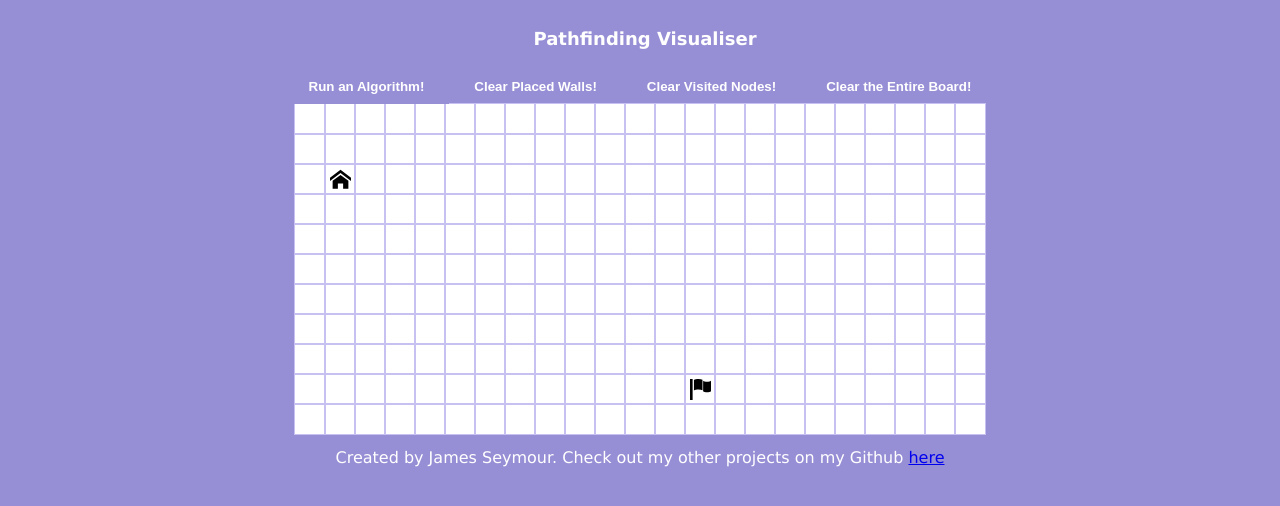
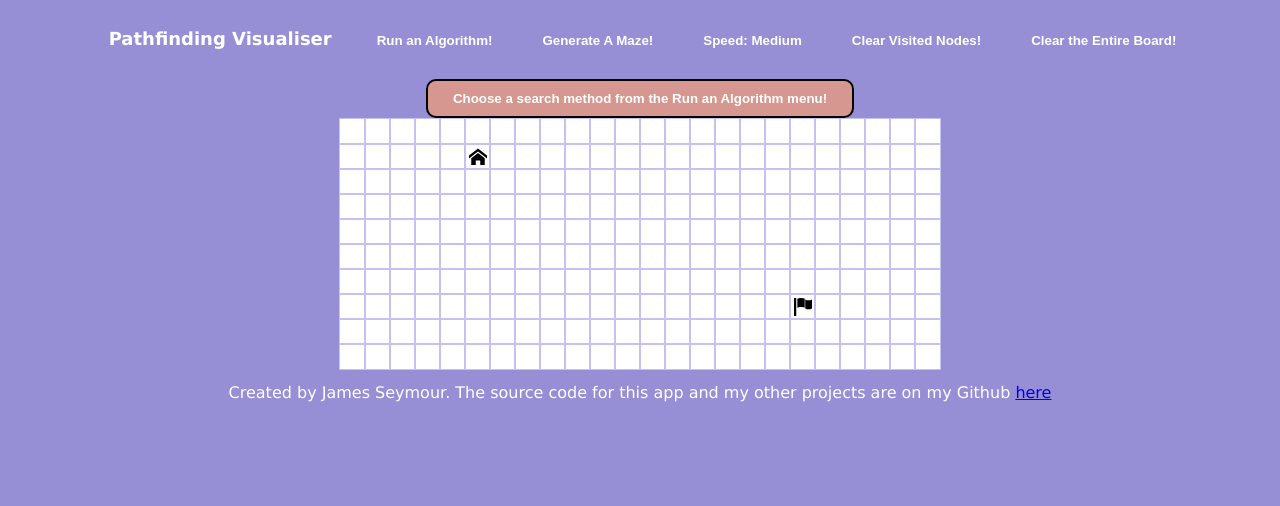
Before and after one commit to james-seymour/pathfinding-visualiser, a React (Create React App) app: page / in a window 1280 px wide. Shown: the top 506 px of the page. Built offline with nearby package versions, Linux system fonts and the light colour scheme.

Commit message:
Created new dropdown menus for animation speed and maze generation

```diff
--- a/src/visualiser/Node.css
+++ b/src/visualiser/Node.css
@@ -1,6 +1,6 @@
 .node {
-    width: 30px;
-    height: 30px;
+    width: 25px;
+    height: 25px;
     outline: 1px solid rgb(198, 193, 240);
     display: inline-block;
   }
@@ -83,24 +83,36 @@
 @keyframes visitedAnimation {
     0% {
     transform: scale(0.3);
-    background-color: rgb(143, 205, 213);
+    background-color: rgb(151, 143, 213);
     border-radius: 100%;
     }
 
     50% {
-    background-color: rgb(151, 143, 213);
+    background-color: rgb(143, 205, 213);
     border-radius: 50%;
     }
 
     75% {
     transform: scale(1.2);
-    background-color: rgb(213, 151, 143);
+    background-color: rgb(159, 213, 143);
     border-radius: 25%;
     }
 
     100% {
     border-radius: 0%;
     transform: scale(1);
-    background-color: rgb(159, 213, 143);
+    background-color: rgb(213, 151, 143);
     }
 }
+
+.node-shortest-path {
+    background-color: rgb(143, 213, 151);
+    animation-name: fadeInAnimation;
+    animation-duration: 0.1s;
+    animation-timing-function: ease-out;
+    animation-delay: 0;
+    animation-direction: alternate;
+    animation-iteration-count: 1;
+    animation-fill-mode: forwards;
+    animation-play-state: running;
+}
--- a/src/visualiser/Visualiser.css
+++ b/src/visualiser/Visualiser.css
@@ -4,17 +4,9 @@ html {
     display: inline-block;
 }
 
-.grid {
-    box-sizing: border-box;
-    display: inline-block;
-    background-color: white;
-    font-size: 0;
-    height: 100%;
-    width: var(--screen-x)*30px;
-}
-
 .userinterface {
     display: inline-block;
+    justify-content: left;
     background-color: rgb(151, 143, 213);
     border-color: rgb(0, 0, 0);
     text-align: center;
@@ -23,6 +15,7 @@ html {
 
 .navbar {
     display: inline-block;
+
     color: white;
     font-family: 'Verdana', Arial, sans-serif;
     font-weight: bold;
@@ -49,6 +42,7 @@ html {
 
 
 .dropbtn {
+    text-align: center;
     font-weight: bold;
     background-color: rgb(151, 143, 213);
     color: white;
@@ -81,13 +75,48 @@ html {
   }
 
   /* Change color of dropdown links on hover */
-.dropdown-content a:hover {background-color: #ddd;}
+.dropdown-content a:hover {
+    background-color: #ddd;
+}
 
 /* Show the dropdown menu on hover */
-.dropdown:hover .dropdown-content {display: block;}
+.dropdown:hover .dropdown-content {
+    display: block;
+
+}
 
 /* Change the background color of the dropdown button when the dropdown content is shown */
-.dropdown:hover .dropbtn {background-color: rgb(188, 200, 156);}
+.dropdown:hover .dropbtn {
+    background-color: rgb(188, 200, 156);
+}
+
+.legend {
+    width: 100%;
+    height: 5vh;
+    text-align: center;
+    padding-top: 10px;
+}
+
+.visualise-button {
+    background-color: rgb(213, 151, 143);
+    border: 2px solid black;
+    border-radius: 10px;
+    padding: 10px 25px;
+    font-weight: bold;
+    text-align: center;
+    display: inline-block;
+    color: white;
+    cursor: pointer;
+}
+
+.grid {
+    box-sizing: border-box;
+    display: inline-block;
+    background-color: white;
+    font-size: 0;
+    height: 100%;
+    width: var(--screen-x)*30px;
+}
 
 .footer {
     font-family: 'Verdana', Arial, sans-serif;
--- a/src/visualiser/Visualiser.js
+++ b/src/visualiser/Visualiser.js
@@ -3,23 +3,31 @@ import { calculateDijkstra } from '../algorithms/dijkstra.js'
 import { dfs } from "../algorithms/dfs.js"
 import Node from "./Node.js"
 import "./Visualiser.css"
+import { getNodesInShortestPathOrder } from '../algorithms/algorithms.js'
+import { generateRandomMazeIndices } from '../mazes/randmaze.js'
 
 // Any {} tells the compiler this is JS specific code
 
 export default class Visualiser extends Component {
 	constructor() {
 		super();
+
+		const variableNumRows = Math.floor(((window.screen.height - 350) / 25))
+		const variableNumCols = Math.floor(((window.screen.width - 200) / 25))
+		const variableDefaultStartingPos = [Math.floor(variableNumRows/4) - 1, Math.floor(variableNumCols/4) - 1]
+		const variableDefaultEndingPos = [Math.floor(3*variableNumRows/4), Math.floor(3*variableNumCols/4)]
+
     this.state = {
       gridData: [],
-      START_NODE_ROW: Math.floor((window.screen.height / 200) - 1),
-			START_NODE_COL: Math.floor((window.screen.width / 300) - 1),
-      END_NODE_ROW: Math.floor((window.screen.height * 3 / 200)),
-      END_NODE_COL: Math.floor((window.screen.width * 5 / 300)),
+      START_NODE_ROW: variableDefaultStartingPos[0],
+			START_NODE_COL: variableDefaultStartingPos[1],
+      END_NODE_ROW: variableDefaultEndingPos[0],
+      END_NODE_COL: variableDefaultEndingPos[1],
       userPaintingWalls: false,
 			userMovingStartNode: false,
 			userMovingEndNode: false,
-      NUM_ROWS: Math.floor(((window.screen.height - 250) / 30)),
-      NUM_COLS: Math.floor(((window.screen.width - 100) / 30)),
+      NUM_ROWS: variableNumRows,
+      NUM_COLS: variableNumCols,
 			// NUM_ROWS: 15,
       // NUM_COLS: 25,
       isRunning: false,
@@ -28,8 +36,13 @@ export default class Visualiser extends Component {
       isWallNode: false,
       currentRow: 0,
       currentCol: 0,
+			selectedAlgorithm: null,
+			animationSpeed: 10,
+			animationSpeedLabel: "Medium"
     };
 	}
+
+	//Main purple colour: rgb(151, 143, 213)
 
 	componentDidMount() {
 		const gridData = this.createGridData()
@@ -74,6 +87,18 @@ export default class Visualiser extends Component {
 		return endNode
 	}
 
+	isStartNode = (row, col) => {
+		return (row === this.state.START_NODE_ROW && col === this.state.START_NODE_COL)
+	}
+
+	isEndNode = (row, col) => {
+		return (row === this.state.END_NODE_ROW && col === this.state.END_NODE_COL)
+	}
+
+	isStartOrEndNode = (row, col) => {
+		return (this.isStartNode(row, col) || this.isEndNode(row, col))
+	}
+
 	getNodeClassName(row, col) {
 		return document.getElementById(`node-${row}-${col}`).className
 	}
@@ -83,12 +108,11 @@ export default class Visualiser extends Component {
 	}
 
 	handleMouseDown(row, col) {
-		console.log(this.state)
 		if (this.state.isRunning) return;
 
-		if (this.state.START_NODE_ROW === row && this.state.START_NODE_COL === col) {
+		if (this.isStartNode(row, col)) {
 			this.setState({ userMovingStartNode: true })
-		} else if (this.state.END_NODE_ROW === row && this.state.END_NODE_COL === col) {
+		} else if (this.isEndNode(row, col)) {
 			this.setState({ userMovingEndNode: true })
 		} else {
 			this.setState({ userPaintingWalls: true })
@@ -97,9 +121,7 @@ export default class Visualiser extends Component {
 	}
 
 	handleMouseEnter(row, col) {
-		const startNode = this.state.START_NODE_ROW === row && this.state.START_NODE_COL === col
-		const endNode = this.state.END_NODE_ROW === row && this.state.END_NODE_COL === col
-		if (this.state.isRunning || startNode || endNode) return;
+		if (this.state.isRunning || this.isStartOrEndNode(row, col)) return;
 
 		if (this.state.userMovingStartNode) {
 			this.updateNodeClassName(this.state.START_NODE_ROW, this.state.START_NODE_COL, '')
@@ -140,7 +162,7 @@ export default class Visualiser extends Component {
 		this.setState({isRunning: !this.state.isRunning})
 	}
 
-	parseAlgorithmChoice(algorithm) {
+	parseAlgorithmChoice() {
 		if (this.state.isRunning) return;
 		// Set the state to running!
 		this.setState({isRunning: true})
@@ -151,41 +173,58 @@ export default class Visualiser extends Component {
 		const startNode = this.getStartNode(syncedGrid)
 		const endNode = this.getEndNode(syncedGrid)
 
-
-		switch(algorithm) {
+		switch(this.state.selectedAlgorithm) {
 			// Add more cases on here for more implementations
 			// Visualiser algorithms do not need the current state of the gridData
 			// because they can actually receive this state by calling the update function
 			// See dijkstra.js
-			case "dijkstra":
-				const { algorithmCalculation, endNodeReachable } = calculateDijkstra(syncedGrid, startNode, endNode)
-				this.animateAlgorithm(algorithmCalculation)
+			case "Dijkstra's Algorithm":
+				const dijkstraCalculation = calculateDijkstra(syncedGrid, startNode, endNode)
+				const dijkstraShortestPath = getNodesInShortestPathOrder(endNode)
+				this.animateAlgorithm(dijkstraCalculation, dijkstraShortestPath)
 				// if (endNodeReachable) {this.animateShortestPath(dijkstraCalculation)}
 				break;
+			case "A* Search":
+				const dfsCalculation = dfs(syncedGrid, startNode, endNode)
+				const dfsShortestPath = getNodesInShortestPathOrder(endNode)
+				this.animateAlgorithm(dfsCalculation, dfsShortestPath)
+				break;
+			default:
 
-			case "A*":
-				const dfsCalculation = dfs(syncedGrid, startNode, endNode)
-				this.animateAlgorithm(dfsCalculation)
 				break;
 		}
 	}
 
-	animateAlgorithm = (algorithmCalculation) => {
-		for (let i = 1; i < algorithmCalculation.length - 1; i++) {
-			setTimeout(() => {
-				const node = algorithmCalculation[i]
-				this.updateNodeClassName(node.row, node.col, 'node-visited')
-			}, 10 * i)
-		}
+  animateAlgorithm(visitedNodesInOrder, nodesInShortestPathOrder) {
+    // Dfs currently not working when it cannot find the end node
+		for (let i = 1; i < visitedNodesInOrder.length; i++) {
+      if (i === visitedNodesInOrder.length - 1) {
+        setTimeout(() => {
+          this.animateShortestPath(nodesInShortestPathOrder);
+        }, this.state.animationSpeed * i);
+      } else {
+				setTimeout(() => {
+					const node = visitedNodesInOrder[i];
+					this.updateNodeClassName(node.row, node.col, 'node node-visited')
+				}, this.state.animationSpeed * i);
+			}
+    }
+		const animationTime = this.state.animationSpeed * (visitedNodesInOrder.length + 1) + 50 * (nodesInShortestPathOrder.length + 1)
 		setTimeout(() => {
 			this.setState({isRunning: false})
-		}, 10 * (algorithmCalculation.length + 1))
+		}, animationTime)
 		this.setState({gridData: this.syncHTMLwithGridData()})
-	}
+  }
 
-	animateShortestPath = (algorithmCalculation) => {
-
-	}
+  animateShortestPath(nodesInShortestPathOrder) {
+    for (let i = 1; i < nodesInShortestPathOrder.length - 1; i++) {
+      setTimeout(() => {
+        const node = nodesInShortestPathOrder[i];
+        document.getElementById(`node-${node.row}-${node.col}`).className =
+          'node node-shortest-path';
+      }, 50 * i);
+    }
+  }
 
 	// if (node.isStart || node.isFinish ||
 	// 	this.getNodeClassName(row, col) === `node ${filter}`) continue;
@@ -202,6 +241,22 @@ export default class Visualiser extends Component {
 		}
 	}
 
+	generateRandomMaze = (modifier) => {
+		if (this.state.isRunning) return;
+		this.clearWalls()
+		const randomIndices = generateRandomMazeIndices(this.state.NUM_ROWS, this.state.NUM_COLS, modifier)
+		for (const index of randomIndices) {
+			if (!this.isStartOrEndNode(index.row, index.col)) {
+				this.updateNodeClassName(index.row, index.col, 'node-wall')
+			}
+		}
+	}
+
+	updateAnimationSpeed = (label, timing) => {
+		if (this.state.isRunning) return;
+		this.setState({ animationSpeed: timing, animationSpeedLabel: label })
+	}
+
 	clearWalls() {
 		if (this.state.isRunning) return;
 		this.resetElementInGrid('node-visited')
@@ -216,6 +271,91 @@ export default class Visualiser extends Component {
 		if (this.state.isRunning) return;
 		this.setState({gridData: this.createGridData()})
 		this.resetElementInGrid('')
+	}
+
+	renderUserInterface() {
+		return (
+			<div className="userinterface">
+				<a id="homepageRefresh" className="navbar" href="">
+					Pathfinding Visualiser
+				</a>
+				<div className="dropdown">
+					<button className="dropbtn">Run an Algorithm!</button>
+					<div className="dropdown-content">
+						<button id="Dijkstra" className="button algorithm-button"
+						onClick={() => this.setState({ selectedAlgorithm: "Dijkstra's Algorithm"})}>
+							Djikstra's Algorithm
+						</button>
+						<button id="AStar" className="button algorithm-button"
+						onClick={() => this.setState({ selectedAlgorithm: "A* Search"})}>
+							A* Search
+						</button>
+						<button id="Greedy" className="button algorithm-button"
+						onClick={() => this.setState({ selectedAlgorithm: "Greedy Best-First Search"})}>
+							Run Greedy Best-First Search
+						</button>
+						<button id="Swarm" className="button algorithm-button"
+						onClick={() => this.setState({ selectedAlgorithm: "Swarm Search"})}>
+							Run Swarm Algorithm
+						</button>
+					</div>
+				</div>
+				<div className="dropdown">
+					<button className="dropbtn">Generate A Maze!</button>
+					<div className="dropdown-content">
+						<button className="button" onClick={() => {this.generateRandomMaze(0.1)}}>
+							Sparse Random: (~10% Coverage)
+						</button>
+						<button className="button" onClick={() => {this.generateRandomMaze(0.2)}}>
+							Normal Random: (~20% Coverage)
+						</button>
+						<button className="button" onClick={() => {this.generateRandomMaze(0.35)}}>
+							Dense Random: (~35% Coverage)
+						</button>
+						{/* Create more maze buttons here */}
+					</div>
+				</div>
+				<div className="dropdown">
+					<button className="dropbtn">Speed: {this.state.animationSpeedLabel}</button>
+					<div className="dropdown-content">
+						<button className="button" onClick={() => {this.updateAnimationSpeed("Slow", 25)}}>
+							Slow
+						</button>
+						<button className="button" onClick={() => {this.updateAnimationSpeed("Medium", 15)}}>
+							Medium
+						</button>
+						<button className="button" onClick={() => {this.updateAnimationSpeed("Fast", 5)}}>
+							Fast
+						</button>
+						<button className="button" onClick={() => {this.updateAnimationSpeed("Insane", 1)}}>
+							Insane
+						</button>
+					</div>
+				</div>
+				<button id="clear-algorithm-steps" className="button clear-button"
+				onClick={() => this.clearAlgorithmSteps()}>
+					Clear Visited Nodes!
+				</button>
+				<button id="clear-board" className="button clear-button"
+				onClick={() => this.clearEntireCanvas()}>
+					Clear the Entire Board!
+				</button>
+			</div>
+
+		)
+	}
+
+	renderLegend() {
+		return (
+			<div className="legend">
+				<button className="visualise-button" onClick={() => {this.parseAlgorithmChoice()}}>
+					{this.state.selectedAlgorithm ?
+					`Run ${this.state.selectedAlgorithm}!` :
+					"Choose a search method from the Run an Algorithm menu!"}
+				</button>
+
+				</div>
+		)
 	}
 
 	renderGrid() {
@@ -244,61 +384,17 @@ export default class Visualiser extends Component {
 		)
 	}
 
-	renderUserInterface() {
-		return (
-			<div className="userinterface">
-				<div className="userinterface-header">
-					<a id="homepageRefresh" className="navbar" href="">
-						Pathfinding Visualiser
-					</a>
 
-				</div>
-				<div className="dropdown">
-					<button className="dropbtn">Run an Algorithm!</button>
-					<div className="dropdown-content">
-						<button id="Dijkstra" className="button algorithm-button"
-						onClick={() => this.parseAlgorithmChoice("dijkstra")}>
-							Djikstra's Algorithm
-						</button>
-						<button id="AStar" className="button algorithm-button"
-						onClick={() => this.parseAlgorithmChoice("A*")}>
-							A* Search
-						</button>
-						<button id="Greedy" className="button algorithm-button"
-						onClick={() => this.parseAlgorithmChoice("greedy")}>
-							Run Greedy Best-First Search
-						</button>
-						<button id="Swarm" className="button algorithm-button"
-						onClick={() => this.parseAlgorithmChoice("swarm")}>
-							Run Swarm Algorithm
-						</button>
-					</div>
-				</div>
-				<button id="clear-walls" className="button clear-button"
-				onClick={() => this.clearWalls()}>
-					Clear Placed Walls!
-				</button>
-				<button id="clear-algorithm-steps" className="button clear-button"
-				onClick={() => this.clearAlgorithmSteps()}>
-					Clear Visited Nodes!
-				</button>
-				<button id="clear-board" className="button clear-button"
-				onClick={() => this.clearEntireCanvas()}>
-					Clear the Entire Board!
-				</button>
-			</div>
-
-		)
-	}
 
 	// Main Render State
 	render() {
 		return (
 			<>
 			{this.renderUserInterface()}
+			{this.renderLegend()}
 			{this.renderGrid()}
 			<div className="footer">
-				Created by James Seymour. Check out my other projects on my Github <a href="https://github.com/james-seymour">here</a>
+				Created by James Seymour. The source code for this app and my other projects are on my Github <a href="https://github.com/james-seymour">here</a>
 			</div>
 			</>
 		)
```
